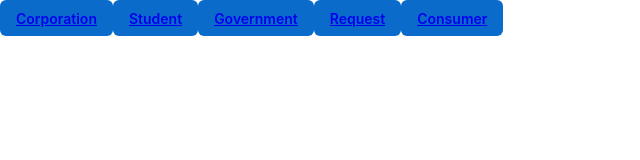
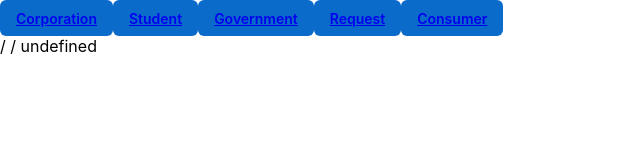
Before and after one commit to Tektonian/Web_input_test, a React (Create React App) app: page /government in a window 1280 px wide. Shown: the top 160 px of the page, without its empty margins (0-640 px from the left). Built offline with nearby package versions, Linux system fonts and the light colour scheme; no server answers.

Commit message:
정부 정보 받아오는 api 코드 추가

```diff
--- a/src/components/Government.tsx
+++ b/src/components/Government.tsx
@@ -1,6 +1,18 @@
-import * as React from "react"
+import { useEffect } from "react";
+import { useGovernment } from "../hooks/useGovernment";
+export const Government = () => {
+    const { governInfo, governMutation } = useGovernment();
+    useEffect(() => {
+        governMutation.mutate({ instId: "1741000", instName: "행정" });
+    }, []);
 
-export const Government = () => {
-    return <div></div>
-
-}
+    return (
+        <div>
+            {governInfo.full_name +
+                " / " +
+                governInfo.codeNum +
+                " / " +
+                governInfo.instType}
+        </div>
+    );
+};
--- /dev/null
+++ b/src/hooks/useGovernment.tsx
@@ -0,0 +1,88 @@
+import { useMutation } from "@tanstack/react-query";
+import { useState } from "react";
+interface governProps {
+    nationality: string;
+    codeNum: string;
+    full_name: string;
+    short_name?: string;
+    email: string;
+    phoneNumber: string;
+    siteUrl?: string;
+    instType?: string;
+}
+
+interface receivedGovnInfo {
+    org_cd: number; //      Government code
+    full_nm: string; //     Institute name
+    low_nm: string; //      Institute name in short
+    typebig_nm: string; //  Type of institute
+    typemid_nm: string; //  Type of institute
+}
+
+interface governInfoResponse {
+    StanOrgCd: [
+        {
+            head: [];
+        },
+        {
+            row: receivedGovnInfo[];
+        },
+    ];
+}
+
+export const useGovernment = () => {
+    const [governInfo, setGovernInfo] = useState<governProps>({
+        nationality: "",
+        codeNum: "",
+        full_name: "",
+        email: "",
+        phoneNumber: "",
+    });
+    const API_KEY =
+        "euH37B5sQyQf%2BJMBs4AeDGQYBNvs2VtOSGnEf0Skr8lsLZIPGl22Ueb9IFA6Xp8k7Snn%2BM0Ta%2BD%2B%2FGVl3Ldt4g%3D%3D";
+    const BASE_URL =
+        "https://apis.data.go.kr/1741000/StanOrgCd2/getStanOrgCdList2";
+
+    const governMutation = useMutation({
+        mutationFn: ({
+            instId,
+            instName,
+        }: {
+            instId: string;
+            instName: string;
+        }) => {
+            const URL =
+                BASE_URL +
+                `?serviceKey=${API_KEY}&pageNo=1&numOfRows=10&type=json&full_nm=${encodeURIComponent(
+                    instName,
+                )}&org_cd=${instId}&stop_selt=0`;
+            const res = fetch(URL, {
+                method: "GET",
+            });
+            return res;
+        },
+        onSuccess: (data, variables, context) => {
+            data.json()
+                .then((val: governInfoResponse) => {
+                    console.log(val);
+                    const governInfoList = val.StanOrgCd[1].row;
+                    if (governInfoList.length === 0)
+                        throw Error("No response exist");
+                    setGovernInfo({
+                        ...governInfo,
+                        codeNum: governInfoList[0].org_cd.toString(),
+                        full_name: governInfoList[0].full_nm,
+                        instType:
+                            "[ " +
+                            governInfoList[0].typebig_nm +
+                            " / " +
+                            governInfoList[0].typemid_nm +
+                            " ]",
+                    });
+                })
+                .catch(() => 0);
+        },
+    });
+
+    return { governInfo, governMutation };
+};
```
